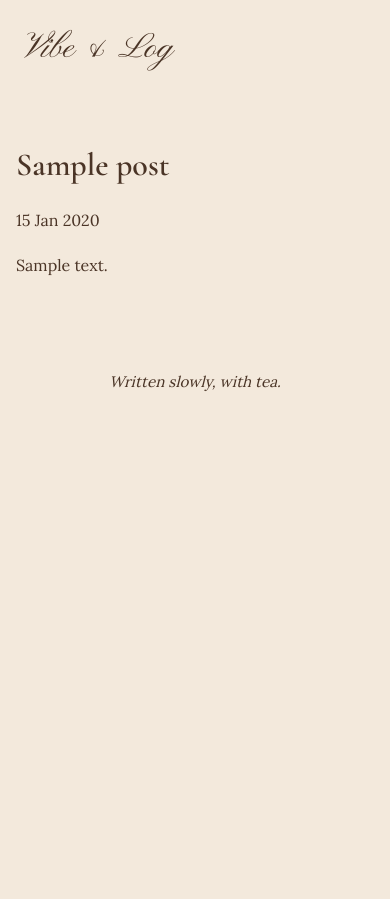
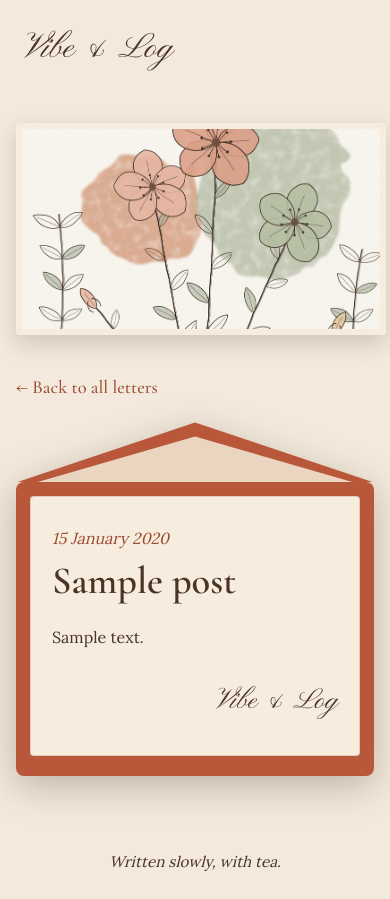
Before and after one commit to 11shagun/Vibe_and_Log, a Django app: a page that uses Vibe_and_Log/templates/Vibe_and_Log/post_details.html in a window 390 px wide. Before the commit the page ends 391 px from the top, so only its background shows below. Run offline with Django 5.2, Linux system fonts and the light colour scheme; tables that the repository leaves empty hold one stand-in row (values such as "Sample post").

Commit message:
Post page setup

```diff
--- a/Vibe_and_Log/static/Vibe_and_Log/style.css
+++ b/Vibe_and_Log/static/Vibe_and_Log/style.css
@@ -1,11 +1,15 @@
 :root {
   --cream: #F3E9DC;
+  --paper: #F7EDDF;
+  --liner: #EAD6C0;
   --sand: #DCC5B2;
-  --blush: #E8B4A0;
   --caramel: #D9A86C;
+  --terracotta: #B9573B;
   --rust: #9C4A30;
   --brown: #4A3426;
 }
+
+html { background: var(--cream); color-scheme: light; }
 
 body {
   margin: 0;
@@ -15,66 +19,106 @@ body {
   line-height: 1.8;
 }
 body.home {
-    min-height: 100vh;
+  min-height: 100vh;
   background:
     linear-gradient(rgba(243, 233, 220, 0.55), rgba(243, 233, 220, 0.75)),
-    url('images/home-bg.jpg') center / cover no-repeat;
+    url('images/home-bg.jpg') center / cover no-repeat var(--cream);
 }
 
 a { color: var(--rust); }
 h1, h2 { font-family: 'Cormorant Garamond', Georgia, serif; line-height: 1.25; }
 
-.site-header {
-  display: flex; justify-content: space-between; align-items: baseline;
-  padding: 18px 24px;
-}
-.site-name {
-  font-family: 'Pinyon Script', cursive; font-size: 2.2rem;
-  color: var(--brown); text-decoration: none;
-}
-.nav-link {
-  font-family: 'Cormorant Garamond', serif; font-size: 1.2rem;
-  text-decoration: none; letter-spacing: 0.08em;
-}
+.site-header { display: flex; justify-content: space-between; align-items: baseline; padding: 18px 24px; }
+.site-name { font-family: 'Pinyon Script', cursive; font-size: 2.2rem; color: var(--brown); text-decoration: none; }
 
 main { max-width: 700px; margin: 0 auto; padding: 24px 16px 48px; }
-body.home main { max-width: 1000px; }
+body.home main { max-width: 760px; }
+body.post main { max-width: 1200px; }
 
 .hero { text-align: center; padding: 40px 0 28px; }
 .hero h1 { font-size: 2.6rem; margin: 0 0 8px; }
 .hero p { margin: 0; font-size: 1.1rem; }
 
-.postcards { display: grid; grid-template-columns: 1fr; gap: 28px; }
-@media (min-width: 720px) { .postcards { grid-template-columns: 1fr 1fr; } }
+/* Home: mailbox rows */
+.mailbox { display: flex; flex-direction: column; gap: 14px; }
+.mail-row {
+  display: flex; align-items: center; gap: 18px;
+  padding: 14px 20px; text-decoration: none; color: var(--brown);
+  background: rgba(255, 250, 242, 0.92);
+  border: 1px solid var(--sand); border-radius: 12px;
+  box-shadow: 0 4px 14px rgba(74, 52, 38, 0.12);
+  transition: transform 0.2s ease, box-shadow 0.2s ease;
+}
+.mail-row:hover, .mail-row:focus-visible {
+  transform: translateY(-2px);
+  box-shadow: 0 8px 20px rgba(74, 52, 38, 0.18);
+}
+.mail-icon { width: 56px; height: 56px; border-radius: 14px; flex-shrink: 0; }
+.mail-text { display: flex; flex-direction: column; }
+.mail-title { font-family: 'Cormorant Garamond', serif; font-size: 1.5rem; font-weight: 600; line-height: 1.2; }
+.mail-date { font-size: 0.85rem; font-style: italic; color: var(--rust); }
+.empty { text-align: center; }
 
-.postcard {
-  position: relative; display: block; text-decoration: none; color: var(--brown);
-  background: rgba(255, 250, 242, 0.93);
-  border: 1px solid var(--sand);
-  outline: 1px dashed var(--caramel); outline-offset: -10px;
-  padding: 28px 26px;
-  box-shadow: 0 6px 18px rgba(74, 52, 38, 0.15);
-  transform: rotate(-0.8deg);
-  transition: transform 0.25s ease, box-shadow 0.25s ease;
+/* Post page: letter on the left, bigger painting on the right (about 65 / 35) */
+.post-layout { display: grid; grid-template-columns: 1.85fr 1fr; gap: 36px; align-items: start; }
+.back-link { display: inline-block; margin-bottom: 14px; text-decoration: none; font-family: 'Cormorant Garamond', serif; font-size: 1.15rem; }
+
+/* Envelope: terracotta outside, open flap, cream inside */
+.envelope {
+  --flap: 90px;
+  position: relative;
+  margin-top: calc(var(--flap) + 4px);
+  background: var(--terracotta);
+  border-radius: 8px;
+  padding: 22px 22px 28px;
+  filter: drop-shadow(0 10px 18px rgba(74, 52, 38, 0.3));
 }
-.postcard:nth-child(even) { transform: rotate(0.8deg); }
-.postcard:hover, .postcard:focus-visible {
-  transform: rotate(0) translateY(-3px);
-  box-shadow: 0 10px 24px rgba(74, 52, 38, 0.2);
+.envelope::before {            /* the open flap, terracotta */
+  content: "";
+  position: absolute; left: 0; right: 0;
+  top: calc(-1 * var(--flap)); height: var(--flap);
+  background: var(--terracotta);
+  clip-path: polygon(0 100%, 100% 100%, 50% 0);
 }
-.postcard h2 { margin: 4px 0 8px; font-size: 1.6rem; }
-.postcard-date { margin: 0; font-size: 0.9rem; font-style: italic; color: var(--rust); }
-.excerpt { margin: 0 0 12px; }
-.read-more { font-family: 'Cormorant Garamond', serif; font-size: 1.1rem; color: var(--rust); }
-.stamp {
-  position: absolute; top: 14px; right: 16px; width: 34px; height: 40px;
-  display: flex; align-items: center; justify-content: center;
-  border: 2px dashed var(--caramel); color: var(--caramel); font-size: 1rem;
+.envelope::after {             /* the inside of the flap, cream-beige */
+  content: "";
+  position: absolute; left: 30px; right: 30px;
+  top: calc(-1 * var(--flap) + 20px); height: calc(var(--flap) - 20px);
+  background: var(--liner);
+  clip-path: polygon(0 100%, 100% 100%, 50% 0);
 }
-.empty { text-align: center; }
+.letter {
+  position: relative;
+  background: var(--paper);
+  color: var(--brown);
+  border-radius: 4px;
+  padding: 40px 44px;
+  box-shadow: inset 0 0 0 1px rgba(156, 74, 48, 0.2);
+}
+.letter-date { margin: 0; font-style: italic; color: var(--rust); }
+.letter h1 { margin: 4px 0 18px; font-size: 2.4rem; color: var(--brown); }
+.letter-body p { margin: 0 0 1em; }
+.signature { margin: 24px 0 0; text-align: right; font-family: 'Pinyon Script', cursive; font-size: 1.8rem; }
+
+.painting { position: sticky; top: 24px; }
+.painting img {
+  display: block; width: 100%; height: auto;
+  max-height: calc(100vh - 56px); object-fit: cover; object-position: center;
+  border: 6px solid var(--paper); border-radius: 4px;
+  box-shadow: 0 8px 22px rgba(74, 52, 38, 0.2);
+}
 
 .site-footer { text-align: center; padding: 24px; font-style: italic; font-size: 0.95rem; }
 
+@media (max-width: 800px) {
+  .post-layout { grid-template-columns: 1fr; }
+  .painting { order: -1; position: static; }
+  .painting img { height: 200px; max-height: none; }
+  .envelope { --flap: 60px; padding: 14px 14px 20px; }
+  .envelope::after { left: 20px; right: 20px; top: calc(-1 * var(--flap) + 14px); height: calc(var(--flap) - 14px); }
+  .letter { padding: 28px 22px; }
+}
+
 @media (prefers-reduced-motion: reduce) {
-  .postcard { transition: none; }
+  .mail-row { transition: none; }
 }
--- a/Vibe_and_Log/templates/Vibe_and_Log/post_details.html
+++ b/Vibe_and_Log/templates/Vibe_and_Log/post_details.html
@@ -1,7 +1,23 @@
 {% extends "Vibe_and_Log/base.html" %}
+{% load static %}
 {% block title %}{{ post.title }}{% endblock %}
+{% block body_class %}post{% endblock %}
 {% block content %}
-  <h1>{{ post.title }}</h1>
-  <p>{{ post.created_at|date:"d M Y" }}</p>
-  <div>{{ post.body|linebreaks }}</div>
+  <div class="post-layout">
+    <div class="post-main">
+      <a class="back-link" href="{% url 'home' %}">&larr; Back to all letters</a>
+      <article class="envelope">
+        <div class="letter">
+          <p class="letter-date">{{ post.created_at|date:"d F Y" }}</p>
+          <h1>{{ post.title }}</h1>
+          <div class="letter-body">{{ post.body|linebreaks }}</div>
+          <p class="signature">Vibe &amp; Log</p>
+        </div>
+      </article>
+    </div>
+
+    <aside class="painting">
+      <img src="{% static 'Vibe_and_Log/images/painting.jpg' %}" alt="Watercolor and ink painting of a bouquet of flowers in a vase">
+    </aside>
+  </div>
 {% endblock %}
```
Also changed, not shown: Vibe_and_Log/templates/Vibe_and_Log/home.html (+8 -7 lines), Vibe_and_Log/static/Vibe_and_Log/images/mail-icon.jpg (added), Vibe_and_Log/static/Vibe_and_Log/images/painting.jpg (added).
